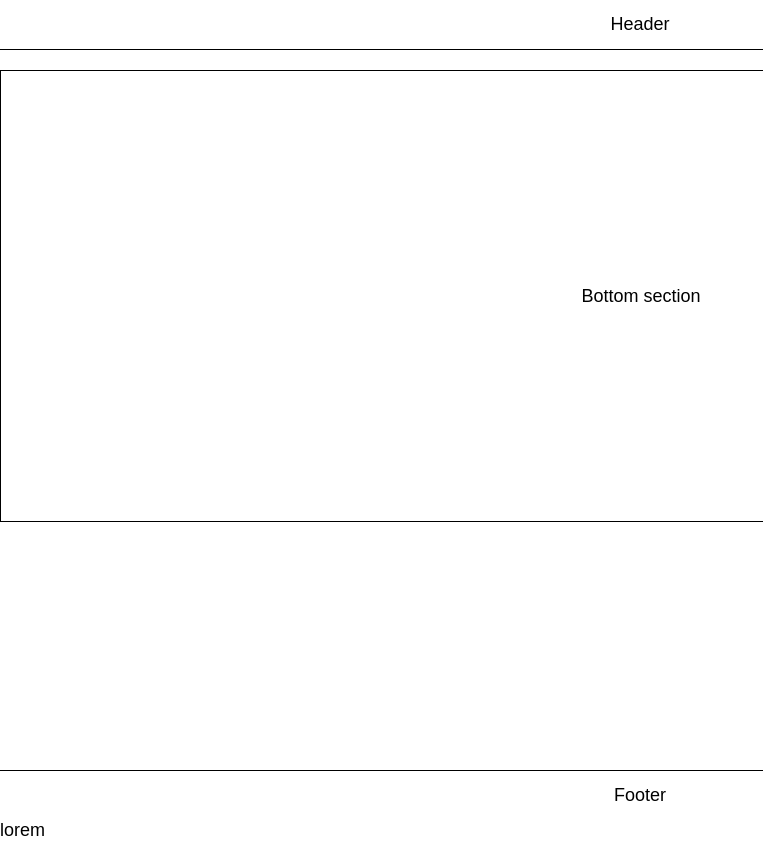
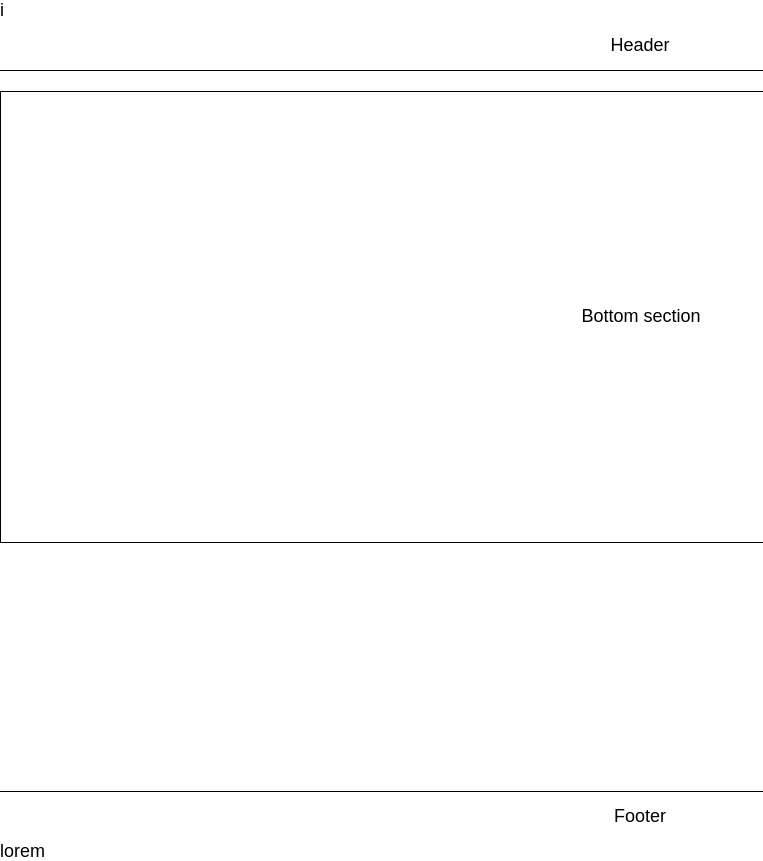
Before and after one commit to ooloo-io/github-flow-sobekcinasobek, a website: page src/index.html in a window 1280 px wide. Shown: the whole page, without its empty margins (0-763 px from the left). Drawn offline with nearby package versions, Linux system fonts and the light colour scheme.

```diff
--- a/src/index.html
+++ b/src/index.html
@@ -12,7 +12,7 @@
   <link rel="stylesheet" href="styles.css">
 </head>
 
-<body>
+<body>i
   <header class="header">
     Header
   </header>
```
